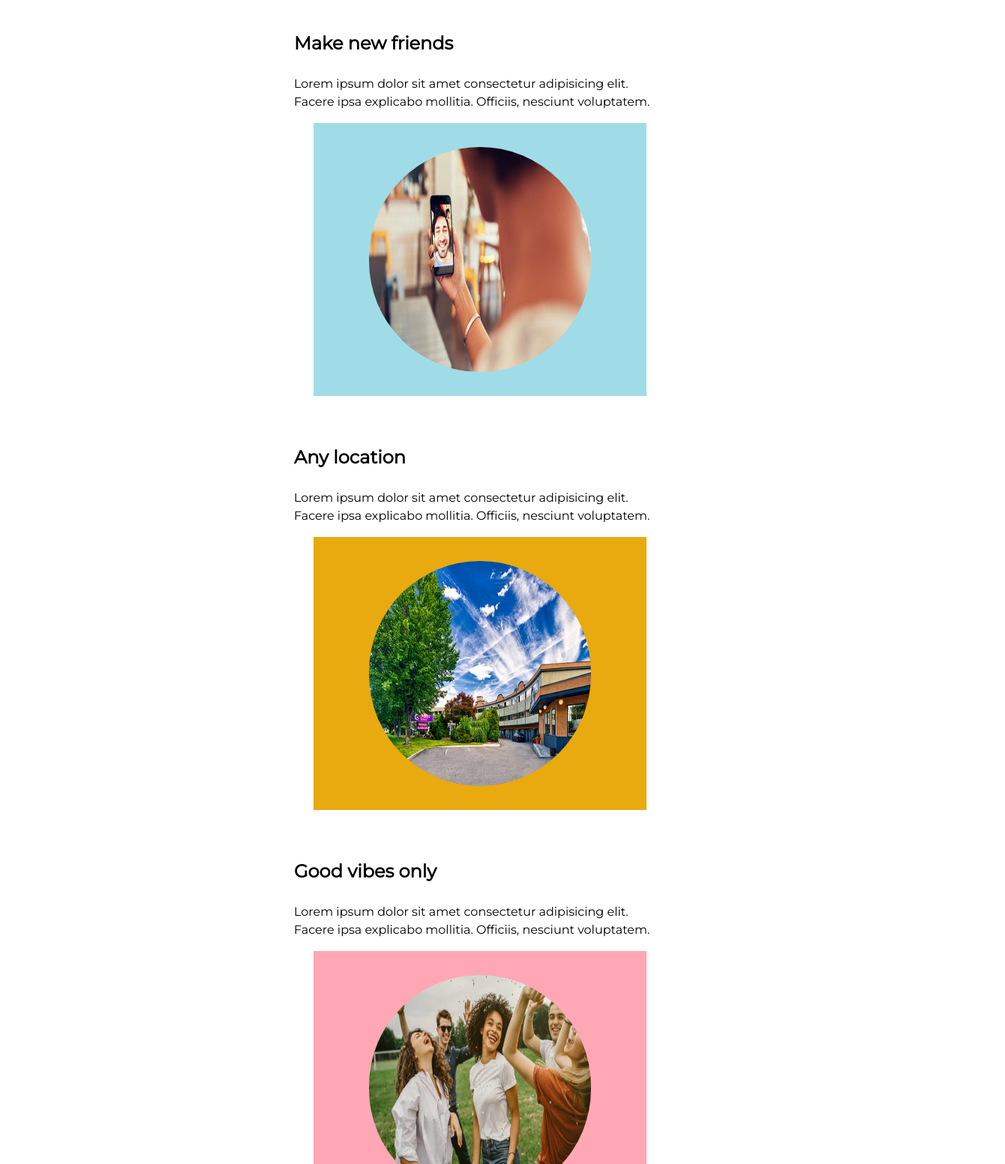
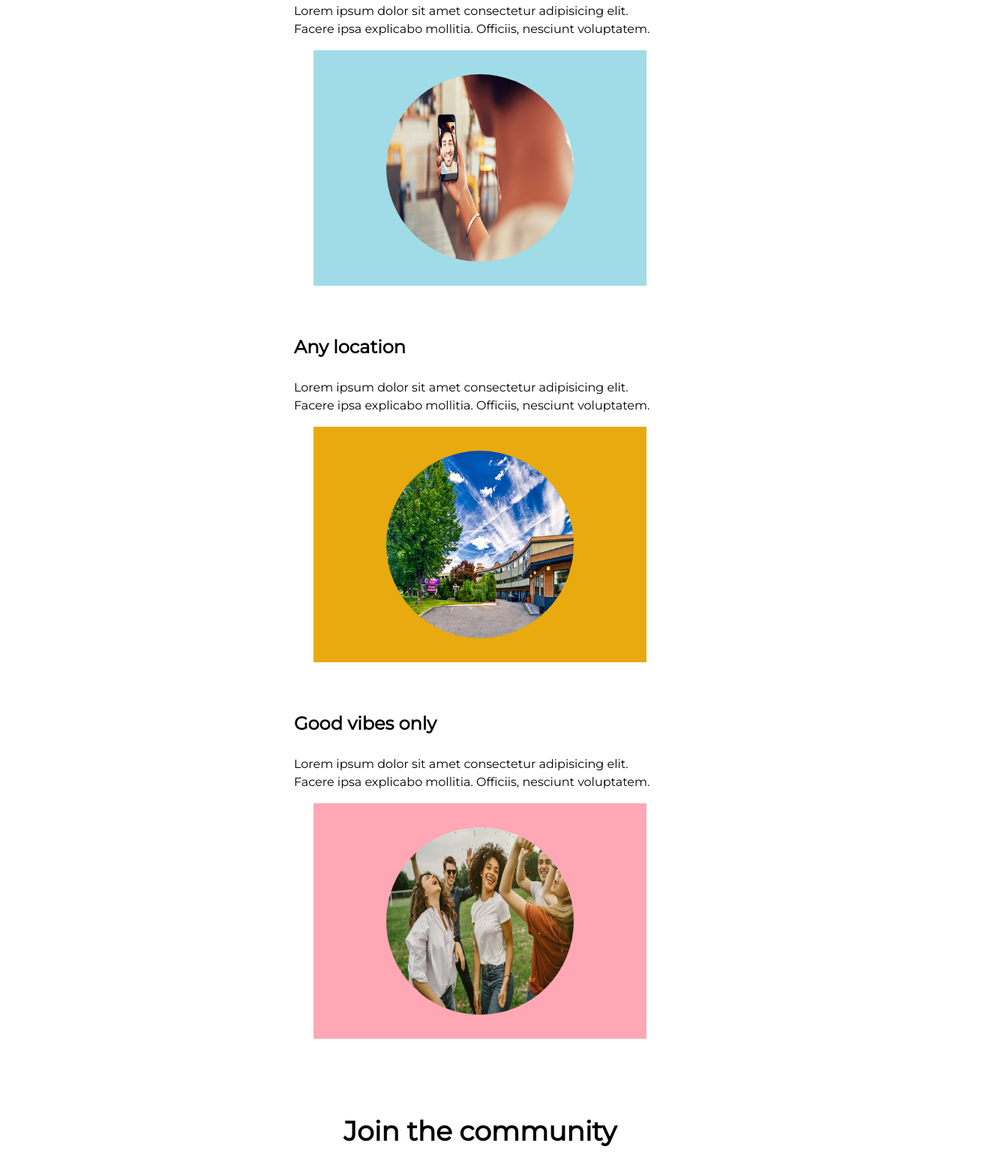
Before and after one commit to vivek90s/Flex-page, a plain HTML site: page index.html in a window 1280 px wide. Shown: the part 1248-2800 px from the top of the page at 75% size, 1340 px wide, since content can reach past the window. Drawn offline with Linux system fonts and the light colour scheme.

Commit message:
Add files via upload

```diff
--- a/index.html
+++ b/index.html
@@ -12,7 +12,6 @@
 </head>
 
 <body>
-   <div class="xop-banner" >  </div>
 
    <!-- --------------------------header------------------------- -->
 
@@ -47,7 +46,7 @@
                   </div>
             </div>
             <div class="content">
-                <img src="./images/Header-image.png" alt="Welcome illustration" width="700px" height="500px" >
+                <img class="cool-illustration" src="./images/Header-image.png" alt="Welcome illustration">
             </div>
         </div>
     </section>
@@ -84,7 +83,7 @@
                         nesciunt voluptatem.</p>
                 </div>
                 <div class="box-image one">
-                    <img src="./images/friends.jpg" alt="box image"  width="300px" height="300px"  style="border-radius: 180px;">
+                    <img src="./images/friends.jpg" alt="box image"  width="250px" height="250px"  style="border-radius: 180px;">
                 </div>
             </div>
 
@@ -96,7 +95,7 @@
                         nesciunt voluptatem.</p>
                 </div>
                 <div class="box-image two">
-                    <img src="./images/location.jpg" alt="box image"  width="300px" height="300px" style="border-radius: 180px;">
+                    <img src="./images/location.jpg" alt="box image"  width="250px" height="250px" style="border-radius: 180px;">
                 </div>
             </div>
 
@@ -108,7 +107,7 @@
                         nesciunt voluptatem.</p>
                 </div>
                 <div class="box-image three">
-                    <img src="./images/good-vibes.jpg" alt="box image"  width="300px" height="300px" style="border-radius: 180px;">
+                    <img src="./images/good-vibes.jpg" alt="box image"  width="250px" height="250px" style="border-radius: 180px;">
                 </div>
             </div>
 
```
Also changed, not shown: style.css (line endings or trailing spaces).
